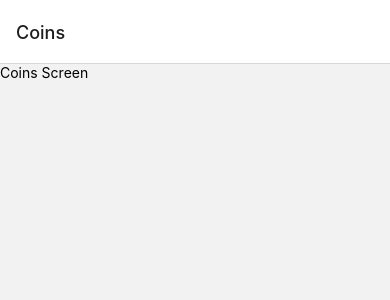
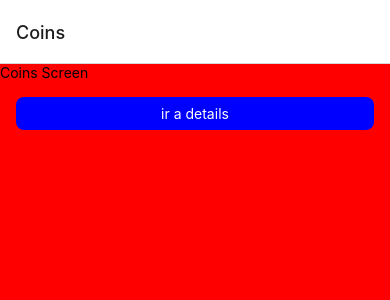
Before and after one commit to K-Viera/tripmates_frontend, a React Native app: screen /Coins in a window 390 px wide. Shown: the top 300 px of the page. Built offline with nearby package versions, Linux system fonts and the light colour scheme.

Commit message:
Navigation in CoinsScreens

```diff
--- /dev/null
+++ b/src/components/coins/CoinDetailScreen.js
@@ -0,0 +1,13 @@
+import React, {Component} from 'react';
+import {View, Text} from 'react-native';
+
+class CoinDetailScreen extends Component {
+  render() {
+    return (
+      <View>
+        <Text>Coin Details Screen</Text>
+      </View>
+    );
+  }
+}
+export default CoinDetailScreen;
--- a/src/components/coins/CoinsScreen.js
+++ b/src/components/coins/CoinsScreen.js
@@ -1,13 +1,25 @@
 import React, {Component} from 'react';
-import {View, Text} from 'react-native';
+import {View, Text, Pressable, StyleSheet} from 'react-native';
 
 class CoinsScreen extends Component {
+  handlePress = () => {
+    console.log('go to hola', this.props);
+    this.props.navigation.navigate('CoinsDetails');
+  };
   render() {
     return (
-      <View>
+      <View style={styles.container}>
         <Text>Coins Screen</Text>
+        <Pressable style={styles.btn} onPress={this.handlePress}>
+          <Text style={styles.btnText}>ir a details</Text>
+        </Pressable>
       </View>
     );
   }
 }
+const styles = StyleSheet.create({
+  container: {flex: 1, backgroundColor: 'red'},
+  btn: {padding: 8, backgroundColor: 'blue', borderRadius: 8, margin: 16},
+  btnText: {color: '#fff', textAlign: 'center'},
+});
 export default CoinsScreen;
--- a/src/components/coins/CoinsStack.js
+++ b/src/components/coins/CoinsStack.js
@@ -1,12 +1,14 @@
 import React from 'react';
 import {createStackNavigator} from '@react-navigation/stack';
 import CoinsScreen from './CoinsScreen';
+import CoinDetailScreen from './CoinDetailScreen';
 const Stack = createStackNavigator();
 
 const CoinsStack = () => {
   return (
     <Stack.Navigator>
       <Stack.Screen name="Coins" component={CoinsScreen} />
+      <Stack.Screen name="CoinsDetails" component={CoinDetailScreen} />
     </Stack.Navigator>
   );
 };
```
